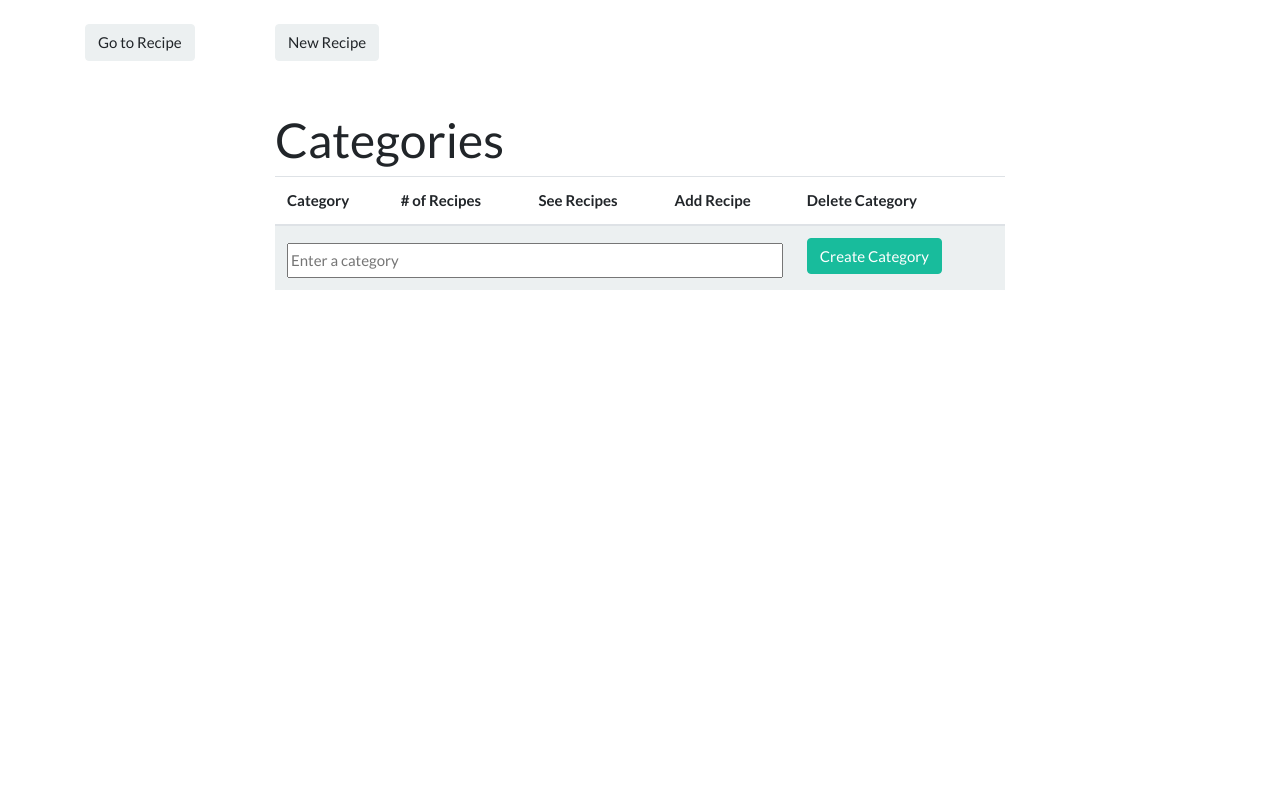
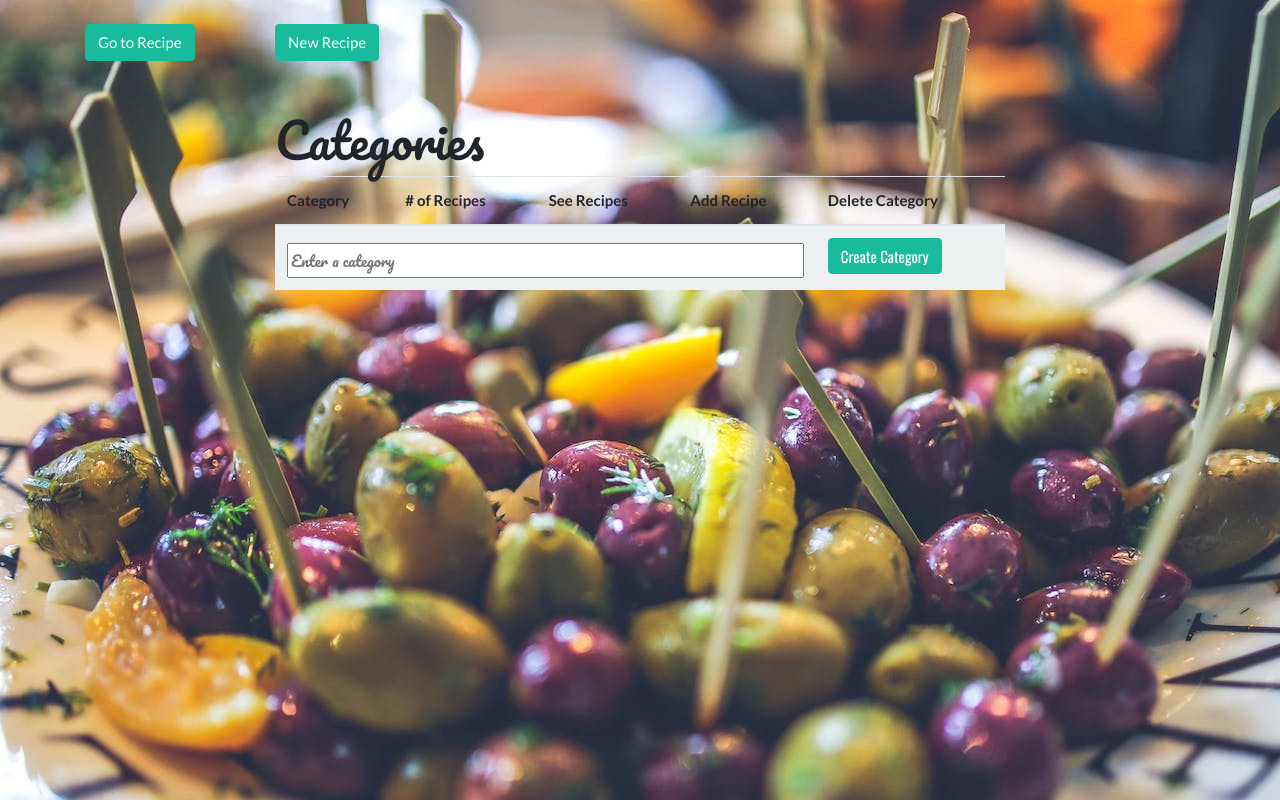
Before and after one commit to dmk6562/Olive-Thyme, a website: page public/author-manager.html in a window 1280 px wide. Drawn offline with nearby package versions, Linux system fonts and the light colour scheme; no server answers; files whose address does not match are found by name.

Commit message:
fixed some styling

```diff
--- a/config/config.json
+++ b/config/config.json
@@ -1,7 +1,7 @@
 {
   "development": {
     "username": "root",
-    "password": "root",
+    "password": "",
     "database": "recipeOT",
     "host": "127.0.0.1",
     "port": 3306,
--- a/public/author-manager.html
+++ b/public/author-manager.html
@@ -3,22 +3,31 @@
 
 <head>
     <meta charset="UTF-8">
-    <title>CMS - Express</title>
+    <title>CMS</title>
+
+    <!-- Google Fonts -->
+    <link href="https://fonts.googleapis.com/css?family=Pacifico|Oswald|Slabo 27px" rel="stylesheet">
+
     <!-- Latest compiled and minified CSS & JS -->
     <link href="https://maxcdn.bootstrapcdn.com/bootswatch/4.0.0/flatly/bootstrap.min.css" rel="stylesheet">
+
     <link rel="stylesheet" href="css/styles.css" media="screen" title="no title">
+
     <script src="https://code.jquery.com/jquery.js"></script>
+
+    <!-- Bootstrap Link -->
     <script src="https://maxcdn.bootstrapcdn.com/bootstrap/4.0.0/js/bootstrap.min.js"></script>
+
 </head>
 
 <body>
 <div class="container">
     <div class="row mt-4">
         <div class="col-md-2 col-sm-2">
-            <a class="btn btn-light" href="/recipe">Go to Recipe</a>
+            <a class="btn btn-success" href="/recipe">Go to Recipe</a>
         </div>
         <div class="col-md-2 col-sm-2">
-            <a class="btn btn-light" href="/cms">New Recipe</a>
+            <a class="btn btn-success" href="/cms">New Recipe</a>
         </div>
     </div>
     <div class="row">
@@ -39,7 +48,7 @@
                     <tr id="form-row">
                         <form id="author-form">
                             <td colspan="4">
-                                <input placeholder="Enter a category" id="author-name" type="text" />
+                                <input placeholder="Enter a category" id="category-name" type="text" />
                             </td>
                             <td><button type="submit" class="btn btn-success">Create Category</button>
                             </td>
--- a/public/css/styles.css
+++ b/public/css/styles.css
@@ -36,7 +36,12 @@ button.edit {
     display: none;
 }
 
-#author-name {
+h1 {
+    font-family: 'Pacifico', cursive;
+}
+
+#category-name {
+    font-family: 'Pacifico', cursive;
     width: 100%;
     height: 35px;
     margin-top: 5px;
@@ -45,3 +50,13 @@ button.edit {
 .top-30 {
     margin-top: 30px;
 }
+
+body {
+    /* /Users/mariamchaudry/gtcbc/homework/olive-thyme-project-2/public/images/olives.jpg */
+    background-image: url(/Users/mariamchaudry/gtcbc/homework/olive-thyme-project-2/public/css/olives.jpg);
+    background-repeat: no-repeat
+}
+
+td {
+    font-family: 'Oswald', sans-serif;
+}
--- a/public/js/categories.js
+++ b/public/js/categories.js
@@ -1,6 +1,6 @@
 $(document).ready(function() {
     // Getting references to the name input and author container, as well as the table body
-    var nameInput = $("#author-name");
+    var nameInput = $("#category-name");
     var authorList = $("tbody");
     var authorContainer = $(".author-container");
     // Adding event listeners to the form to create a new object, and the button to delete
```
Also changed, not shown: public/css/olives.jpg (added).
